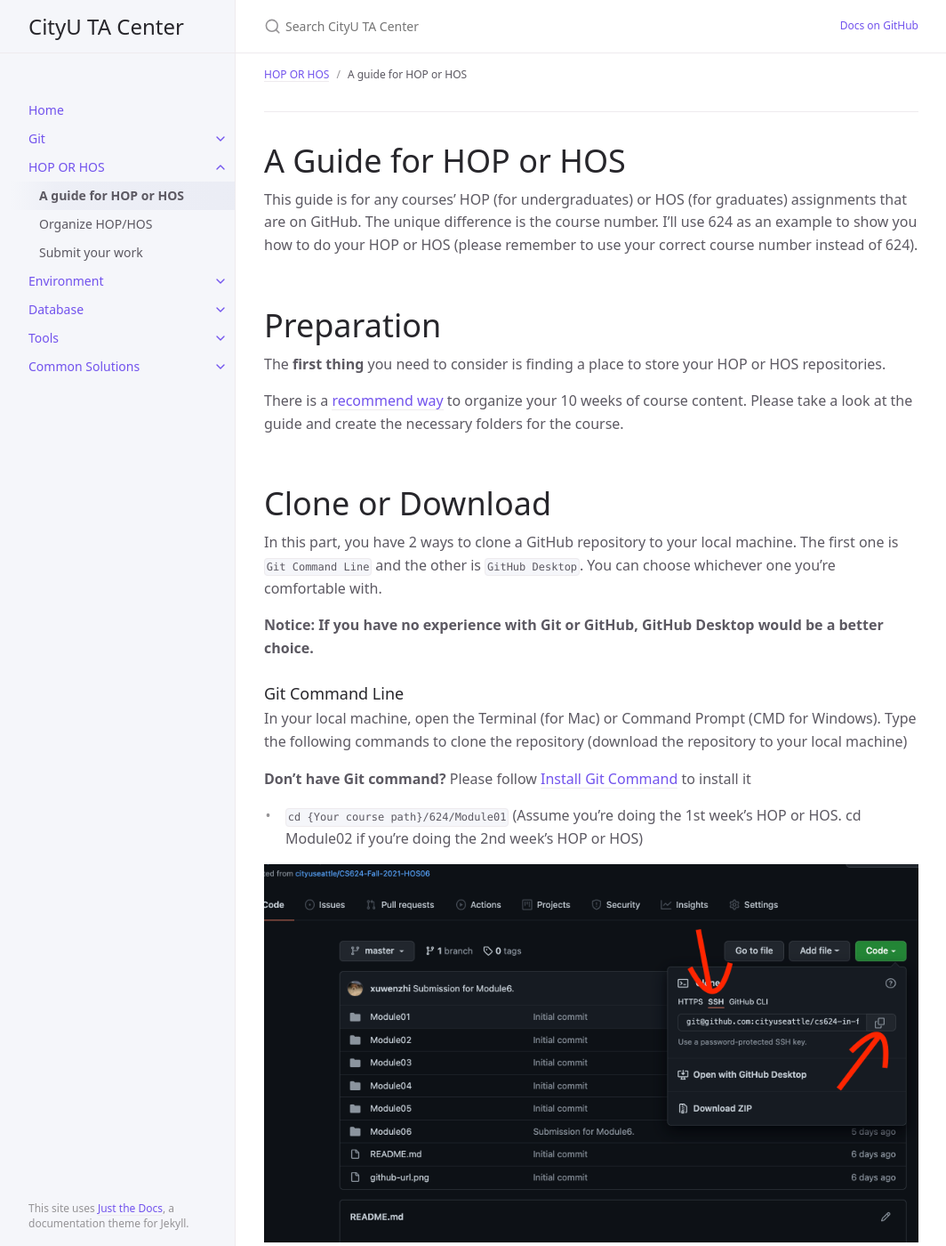
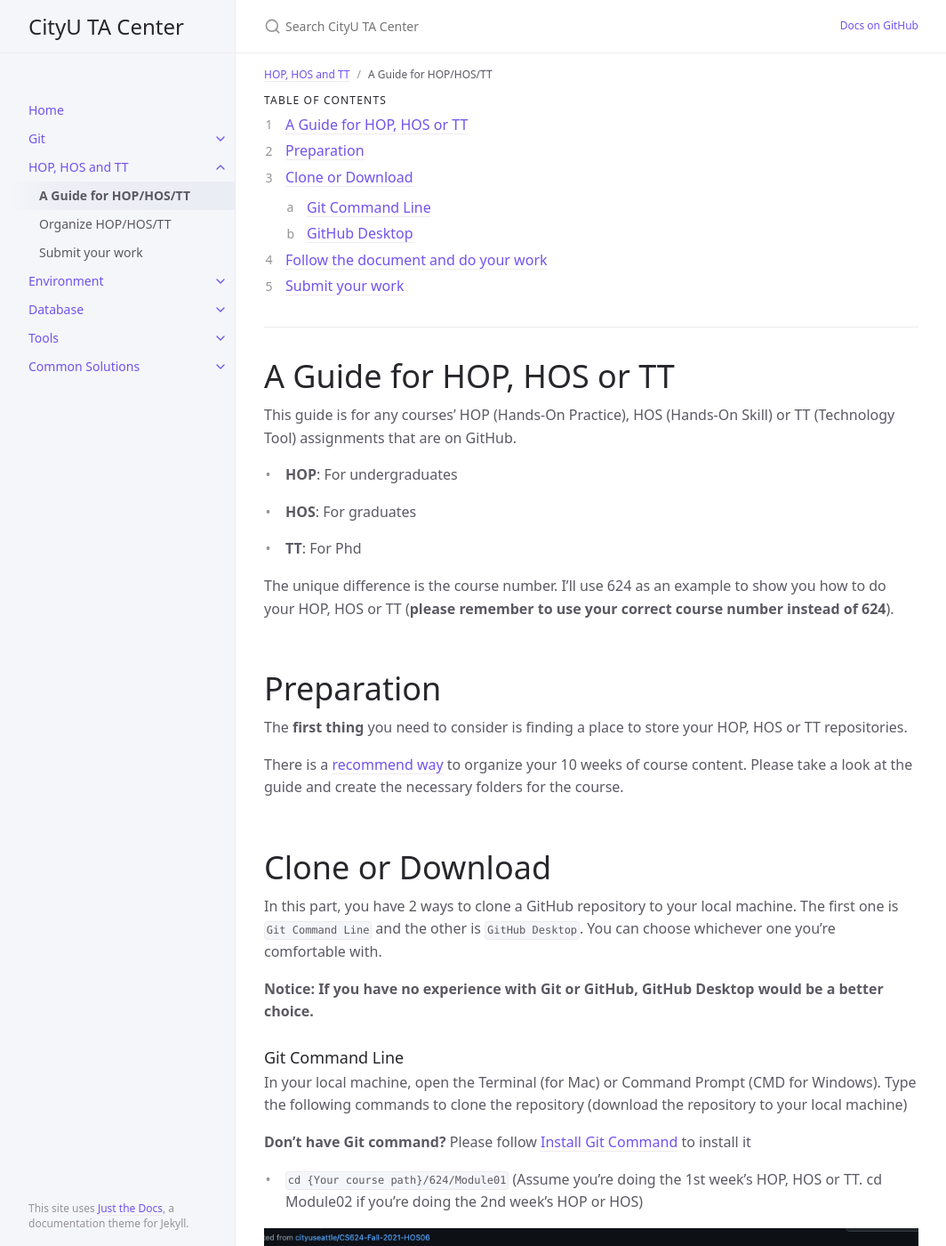
Before and after one commit to thomasthaddeus/cityuseattle.github.io, a Jekyll site: the page built from docs/hoporhos/guide.md, in a window 1280 px wide and 1400 px high. Shown: the whole window at 89% size, without its empty margins (107-1171 px from the left). Built offline with Jekyll 4.4.1, drawn with Linux system fonts in a browser that asks for light colours.

Commit message:
Support TT

```diff
--- a/docs/hoporhos/guide.md
+++ b/docs/hoporhos/guide.md
@@ -1,26 +1,36 @@
 ---
 layout: default
-title: A guide for HOP or HOS
-parent: HOP OR HOS
+title: A Guide for HOP/HOS/TT
+parent: HOP, HOS and TT
 nav_order: 2
 ---
 
 
-{: .no_toc }
+## Table of contents
+{: .no_toc .text-delta }
 
-
+1. TOC
 {:toc}
 
 ---
 
-# A Guide for HOP or HOS
+
+# A Guide for HOP, HOS or TT
 
 
-This guide is for any courses' HOP (for undergraduates) or HOS (for graduates) assignments that are on GitHub. The unique difference is the course number. I'll use 624 as an example to show you how to do your HOP or HOS (please remember to use your correct course number instead of 624).
+This guide is for any courses' HOP (Hands-On Practice), HOS (Hands-On Skill) or TT (Technology Tool) assignments that are on GitHub.
+
+- **HOP**: For undergraduates
+
+- **HOS**: For graduates
+
+- **TT**: For Phd
+
+The unique difference is the course number. I'll use 624 as an example to show you how to do your HOP, HOS or TT (**please remember to use your correct course number instead of 624**).
 
 # Preparation
 
-The **first thing** you need to consider is finding a place to store your HOP or HOS repositories.
+The **first thing** you need to consider is finding a place to store your HOP, HOS or TT repositories.
 
 There is a [recommend way](../organization/) to organize your 10 weeks of course content. Please take a look at the guide and create the necessary folders for the course.
 
@@ -37,7 +47,7 @@ In your local machine, open the Terminal (for Mac) or Command Prompt (CMD for Wi
 
 **Don't have Git command?** Please follow [Install Git Command]({{ site.baseurl }}{% link docs/git/install.md %}) to install it
 
-* `cd {Your course path}/624/Module01` (Assume you're doing the 1st week's HOP or HOS. cd Module02 if you're doing the 2nd week's HOP or HOS)
+* `cd {Your course path}/624/Module01` (Assume you're doing the 1st week's HOP, HOS or TT. cd Module02 if you're doing the 2nd week's HOP or HOS)
 
 ![HOP and HOS organized sturcture](/assets/images/hos-readme-sample.png)
 
--- a/docs/hoporhos/hoporhos.md
+++ b/docs/hoporhos/hoporhos.md
@@ -1,12 +1,12 @@
 ---
 layout: default
-title: HOP OR HOS
+title: HOP, HOS and TT
 nav_order: 3
 has_children: true
 permalink: docs/hoporhos
 ---
 
-# HOP or HOS
+# HOP, HOS and TT
 
 {: .no_toc .text-delta }
 
--- a/docs/hoporhos/organization.md
+++ b/docs/hoporhos/organization.md
@@ -1,7 +1,7 @@
 ---
 layout: default
-title: Organize HOP/HOS
-parent: HOP OR HOS
+title: Organize HOP/HOS/TT
+parent: HOP, HOS and TT
 nav_order: 2
 ---
 
--- a/docs/hoporhos/submit.md
+++ b/docs/hoporhos/submit.md
@@ -1,7 +1,7 @@
 ---
 layout: default
 title: Submit your work
-parent: HOP OR HOS
+parent: HOP, HOS and TT
 nav_order: 3
 ---
 
```
